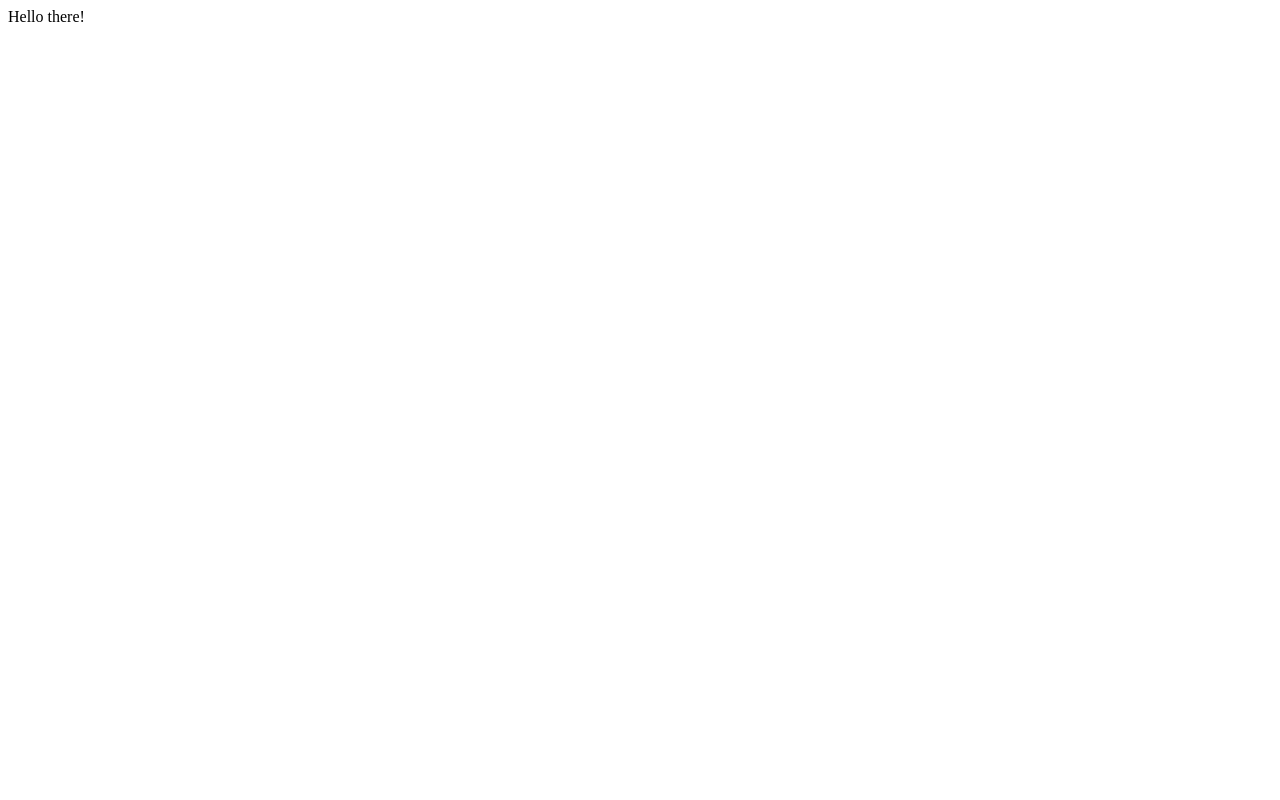
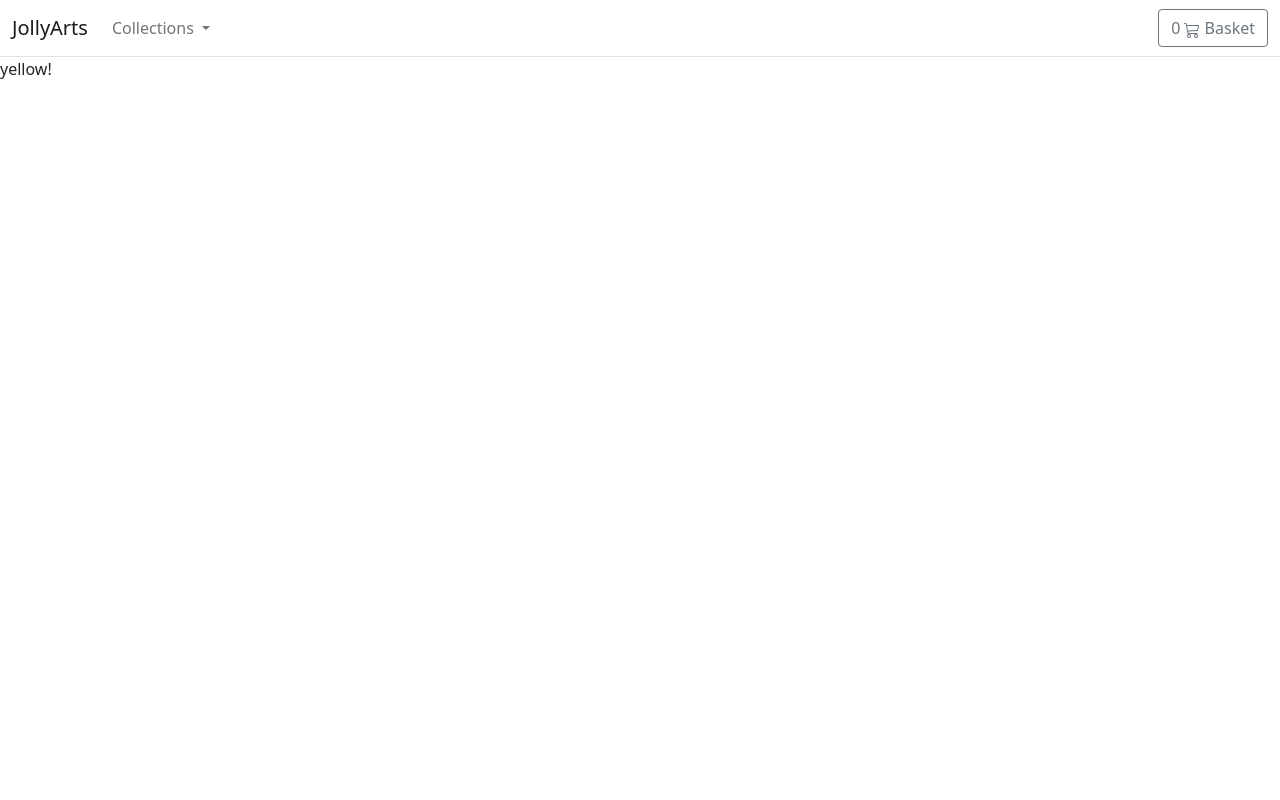
Before and after one commit to KafilatAdeleke/JollyArts, a Django app: page /basket/ in a window 1280 px wide. Before the commit the page is almost empty. Run offline with Django 4.2, Linux system fonts and the light colour scheme; data that the repository does not hold is empty.

Commit message:
Updates basket

```diff
--- /dev/null
+++ b/basket/basket.py
@@ -0,0 +1,12 @@
+class Basket():
+    """
+    A base Basket class, providing some default behaviors that
+    can be inherited or overrided, as necessary.
+    """
+
+    def __init__(self, request):
+        self.session = request.session
+        basket = self.session.get('skey')
+        if 'skey' not in request.session:
+            basket = self.session['skey'] = {'name': 12345}
+        self.basket = basket
--- /dev/null
+++ b/basket/context_processors.py
@@ -0,0 +1,5 @@
+from .basket import Basket
+
+
+def basket(request):
+    return {'basket': Basket(request)}
--- a/core/settings.py
+++ b/core/settings.py
@@ -49,6 +49,7 @@ TEMPLATES = [
                 'django.contrib.auth.context_processors.auth',
                 'django.contrib.messages.context_processors.messages',
                 'store.context_processors.categories',
+                'basket.context_processors.basket',
             ],
         },
     },
--- a/templates/store/base.html
+++ b/templates/store/base.html
@@ -37,6 +37,26 @@
                             </ul>
                         </li>
                     </ul>
+                    <a type="button" role="button" href="{% url "basket:basket_summary" %}"
+                    class="btn btn-outline-secondary">
+
+                    {% with total_qty=basket|length %}
+                        <div id="basket-qty" class="d-inline-flex">
+                            {% if total_qty > 0 %}
+                                {{ total_qty }}
+                            {% else %}
+                                0
+                            {% endif %}
+                        </div>
+                    {% endwith %}
+
+                    <svg xmlns="http://www.w3.org/2000/svg" width="16" height="16" fill="currentColor"
+                        class="bi bi-cart3" viewBox="0 0 16 16">
+                        <path
+                            d="M0 1.5A.5.5 0 0 1 .5 1H2a.5.5 0 0 1 .485.379L2.89 3H14.5a.5.5 0 0 1 .49.598l-1 5a.5.5 0 0 1-.465.401l-9.397.472L4.415 11H13a.5.5 0 0 1 0 1H4a.5.5 0 0 1-.491-.408L2.01 3.607 1.61 2H.5a.5.5 0 0 1-.5-.5zM3.102 4l.84 4.479 9.144-.459L13.89 4H3.102zM5 12a2 2 0 1 0 0 4 2 2 0 0 0 0-4zm7 0a2 2 0 1 0 0 4 2 2 0 0 0 0-4zm-7 1a1 1 0 1 1 0 2 1 1 0 0 1 0-2zm7 0a1 1 0 1 1 0 2 1 1 0 0 1 0-2z" />
+                    </svg>
+                    Basket
+                </a>
                 </div>
             </div>
         </nav>
--- a/templates/store/basket/summary.html
+++ b/templates/store/basket/summary.html
@@ -1 +1,8 @@
-Hello there!
+{% extends "../base.html" %}
+{% load static %}
+{% block title %}Basket Summary{% endblock %}
+{% block content %}
+
+yellow!
+
+{% endblock %}
```
